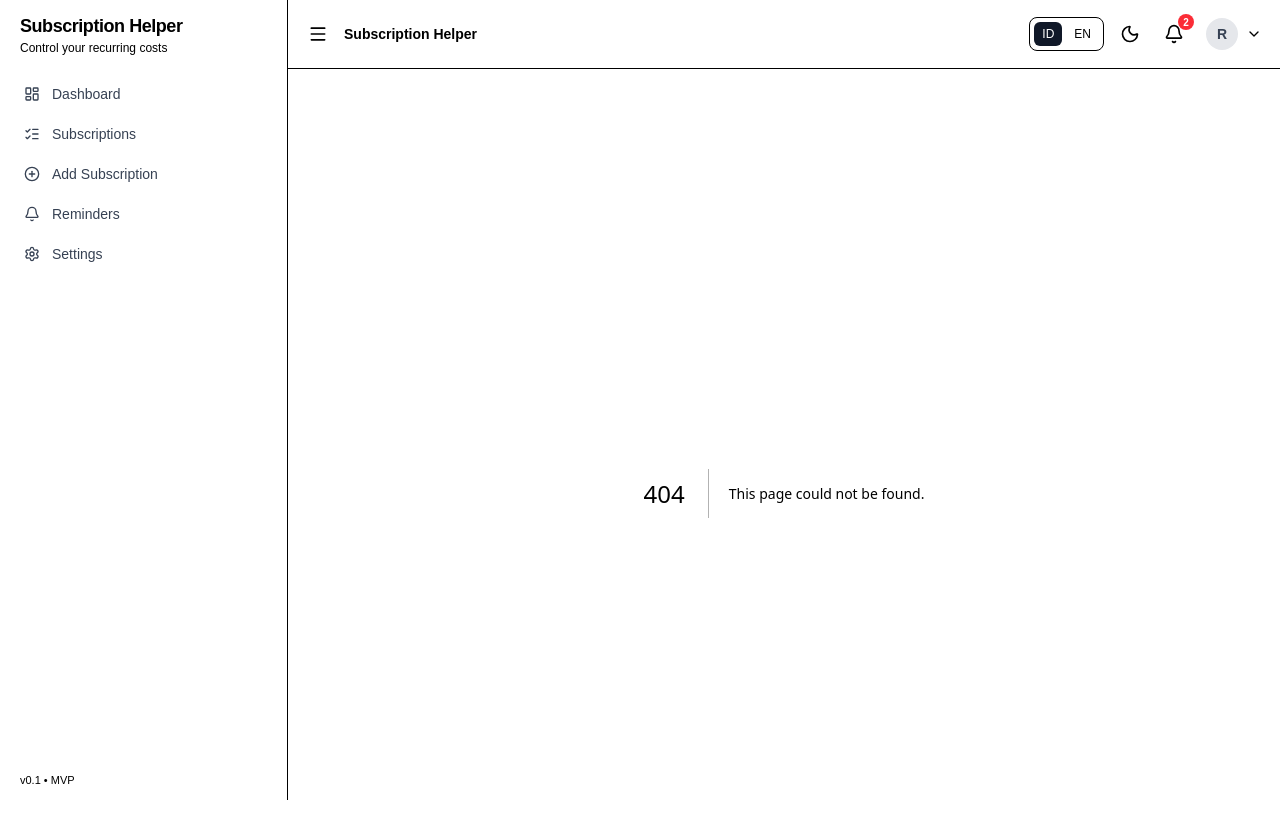
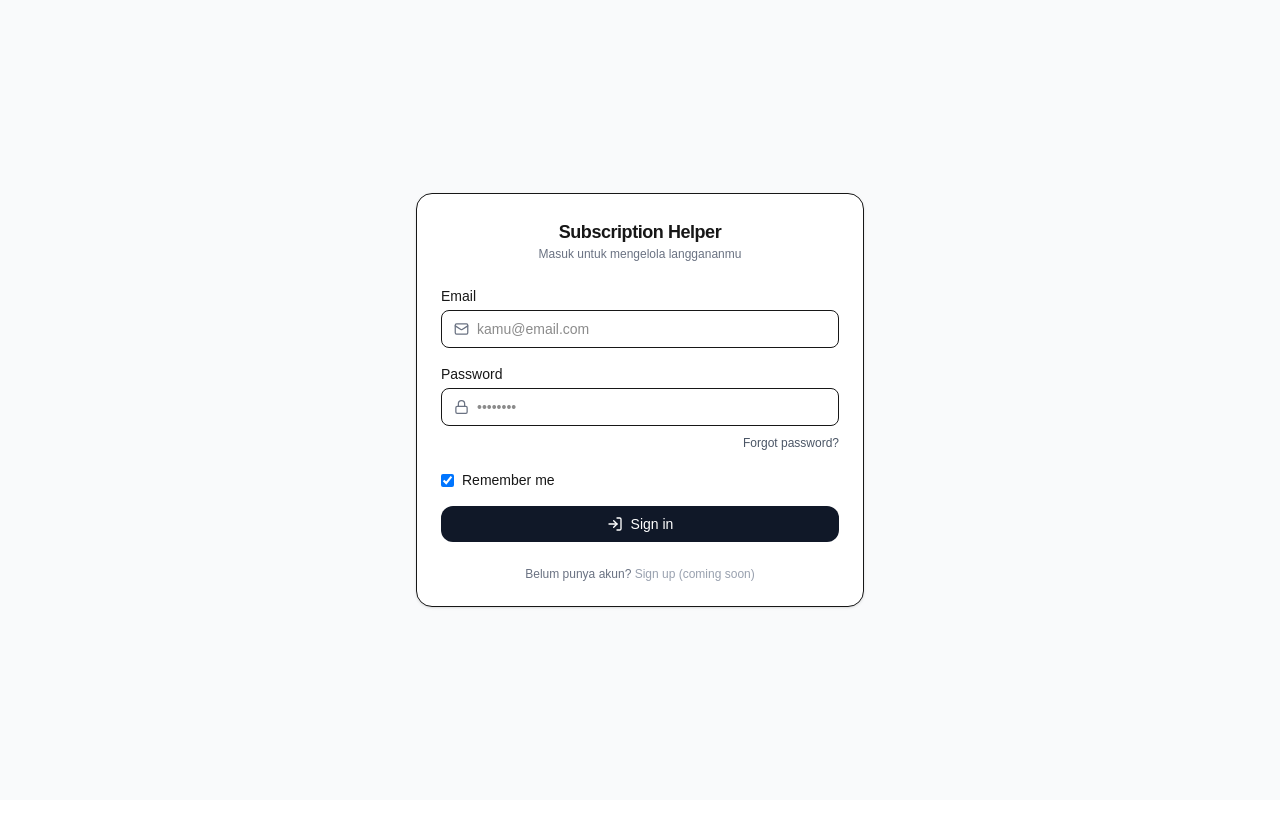
Before and after one commit to setyaraka/subscription-reminder, a Next.js app: page /login in a window 1280 px wide. Before the commit this address had no page. Shown: the top 822 px of the page. After the commit the page ends 800 px from the top, so only its background shows below. Built offline with nearby package versions, Linux system fonts and the light colour scheme.

Commit message:
add login page

```diff
--- /dev/null
+++ b/src/app/login/page.tsx
@@ -0,0 +1,149 @@
+"use client"
+
+import { Lock, LogIn, Mail } from "lucide-react";
+import Link from "next/link";
+import { useRouter, useSearchParams } from "next/navigation";
+import { useEffect, useMemo, useState } from "react";
+
+function isValidEmail(email: string) {
+    return /^[^\s@]+@[^\s@]+\.[^\s@]+$/.test(email);
+}
+
+export default function Login(){
+    const router = useRouter();
+    const searchParams = useSearchParams();
+    const [email, setEmail] = useState("");
+    const [password, setPassword] = useState("");
+    const [remember, setRemember] = useState(true);
+    const [error, setError] = useState<string | null>("");
+    const [loading, setLoading] = useState(false);
+
+    const redirectTo = useMemo(() => searchParams.get("redirect") || "/dashboard", [searchParams]);
+
+    useEffect(() => {
+        try {
+            const auth = localStorage.getItem("auth");
+            if(auth) router.replace(redirectTo);
+        } catch {}
+    }, [router, redirectTo]);
+
+    async function onSubmit(event:React.FormEvent) {
+        event.preventDefault();
+        setError(null);
+
+        if(!isValidEmail(email)) {
+            setError("Email isn't valid");
+            return;
+        }
+
+        if(password.length < 6){
+            setError("Minimum password is 6 character");
+            return;
+        }
+
+        setLoading(true);
+        try {
+            const authPayload = {
+                token: crypto.randomUUID,
+                profile: { name: email.split("@")[0], email },
+                createdAt: new Date().toISOString()
+            };
+
+            if(remember) {
+                localStorage.setItem("auth", JSON.stringify(authPayload));
+            } else {
+                sessionStorage.setItem("auth", JSON.stringify(authPayload));
+            }
+
+            localStorage.setItem("profile", JSON.stringify({ name: authPayload.profile.name, email }));
+
+            router.replace(redirectTo);
+        } catch (error) {
+            setError("Login failed. Please Try Again.");
+        } finally {
+            setLoading(false);
+        }
+    }
+
+    return (
+        <div className="grid min-h-screen place-items-center bg-gray-50">
+      <div className="w-full max-w-md rounded-2xl border bg-white p-6 shadow-sm">
+        {/* Brand */}
+        <div className="mb-6 text-center">
+          <Link href="/dashboard" className="text-lg font-semibold tracking-tight">
+            Subscription Helper
+          </Link>
+          <p className="text-xs text-gray-500">Masuk untuk mengelola langgananmu</p>
+        </div>
+
+        <form onSubmit={onSubmit} className="space-y-4">
+          {/* Email */}
+          <div>
+            <label className="mb-1 block text-sm font-medium">Email</label>
+            <div className="flex items-center gap-2 rounded-lg border px-3">
+              <Mail className="h-4 w-4 text-gray-500" />
+              <input
+                type="email"
+                className="w-full bg-transparent py-2 text-sm outline-none"
+                placeholder="kamu@email.com"
+                value={email}
+                onChange={(e) => setEmail(e.target.value)}
+                autoComplete="email"
+                required
+              />
+            </div>
+          </div>
+
+          {/* Password */}
+          <div>
+            <label className="mb-1 block text-sm font-medium">Password</label>
+            <div className="flex items-center gap-2 rounded-lg border px-3">
+              <Lock className="h-4 w-4 text-gray-500" />
+              <input
+                type="password"
+                className="w-full bg-transparent py-2 text-sm outline-none"
+                placeholder="••••••••"
+                value={password}
+                onChange={(e) => setPassword(e.target.value)}
+                autoComplete="current-password"
+                required
+              />
+            </div>
+            <div className="mt-1 text-right">
+              <button
+                type="button"
+                className="text-xs text-gray-600 underline-offset-2 hover:underline"
+                onClick={() => alert("Forgot password (demo). Nanti sambungkan ke email OTP/Reset link.")}
+              >
+                Forgot password?
+              </button>
+            </div>
+          </div>
+
+          {/* Remember me */}
+          <label className="flex items-center gap-2 text-sm">
+            <input type="checkbox" checked={remember} onChange={(e) => setRemember(e.target.checked)} />
+            Remember me
+          </label>
+
+          {error && <div className="rounded-lg bg-red-50 p-2 text-sm text-red-700">{error}</div>}
+
+          {/* Submit */}
+          <button
+            type="submit"
+            disabled={loading}
+            className="inline-flex w-full items-center justify-center gap-2 rounded-xl bg-gray-900 px-4 py-2 text-sm font-medium text-white hover:opacity-90 disabled:cursor-not-allowed disabled:opacity-60"
+          >
+            <LogIn className="h-4 w-4" />
+            {loading ? "Signing in..." : "Sign in"}
+          </button>
+        </form>
+
+        {/* Footer */}
+        <p className="mt-6 text-center text-xs text-gray-500">
+          Belum punya akun? <span className="cursor-not-allowed text-gray-400">Sign up (coming soon)</span>
+        </p>
+      </div>
+    </div>
+    )
+}
--- a/src/components/Layout.tsx
+++ b/src/components/Layout.tsx
@@ -2,13 +2,21 @@
 
 import { useState } from "react";
 import { Sidebar } from "@/components/Sidebar";
-import { Menu } from "lucide-react";
 import { cn } from "@/lib/utils";
 import Navbar from "./Navbar";
+import { redirect, usePathname } from "next/navigation";
 
 export default function Layout({ children }: { children: React.ReactNode }) {
   const [mobileOpen, setMobileOpen] = useState(false);
   const [collapsed, setCollapsed] = useState(false);
+  const pathname = usePathname();
+
+  const AUTH_ROUTES = ["/login"];
+  const isAuth = AUTH_ROUTES.some((p) => pathname === p || pathname.startsWith(p + "/"));
+
+  if(isAuth){
+    return <main className="min-h-screen">{children}</main>
+  }
 
   const demoNotif = [
     { id: "1", title: "Netflix due in 3 days", subtitle: "Rp 65.000", badge: "info" as const },
@@ -18,7 +26,6 @@ export default function Layout({ children }: { children: React.ReactNode }) {
   return (
     <div className="flex min-h-screen">
       <Sidebar mobileOpen={mobileOpen} setMobileOpen={setMobileOpen} collapsed={collapsed} />
-
       <div className={cn("flex-1 transition-[padding] duration-200", collapsed ? "md:pl-16" : "md:pl-72")}>
          <Navbar
           collapsed={collapsed}
@@ -35,7 +42,9 @@ export default function Layout({ children }: { children: React.ReactNode }) {
           onLogout={() => {
             // Jika pakai NextAuth:
             // signOut();
+            localStorage.removeItem("auth");
             alert("Logout clicked");
+            redirect("/login");
           }}
         />
 
```
